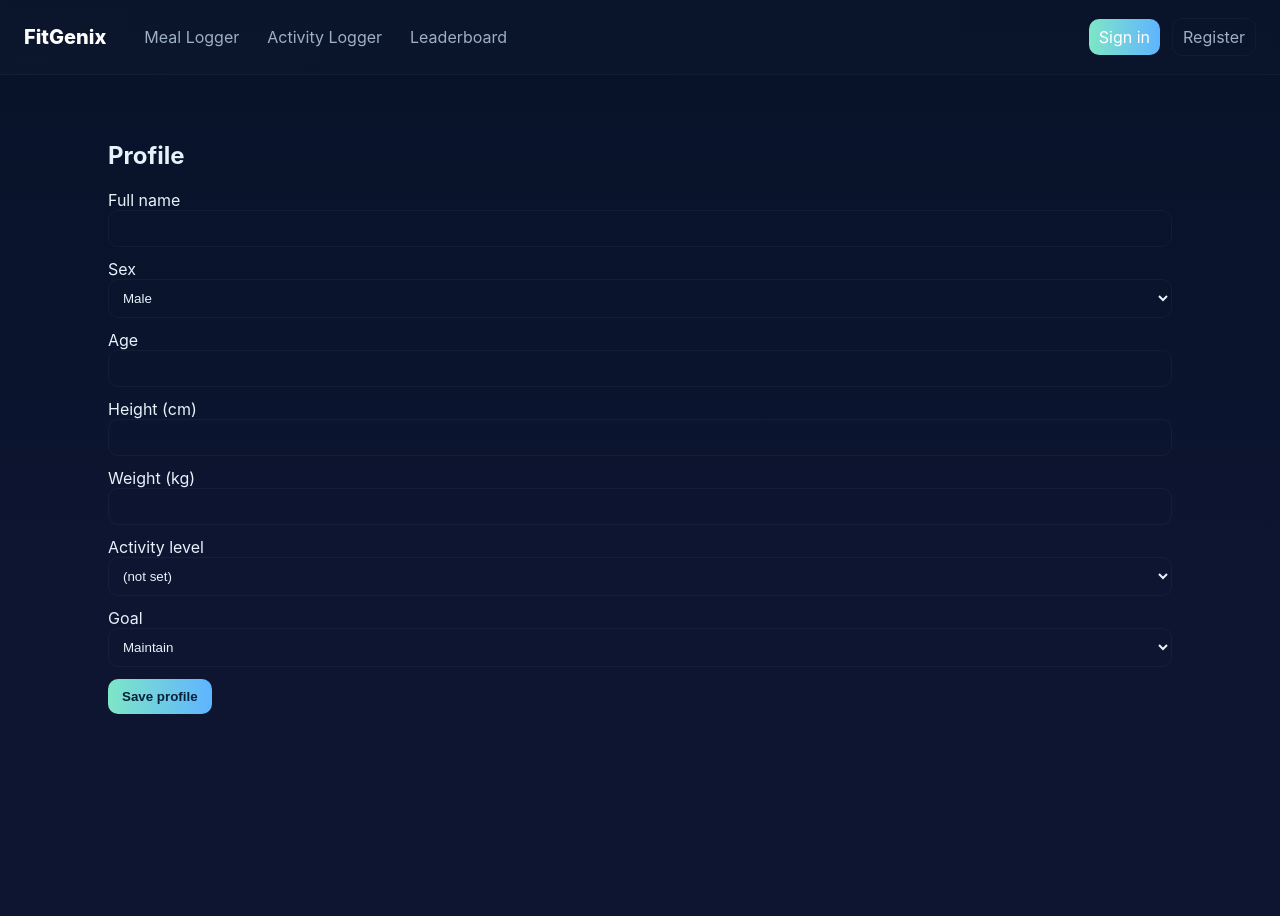
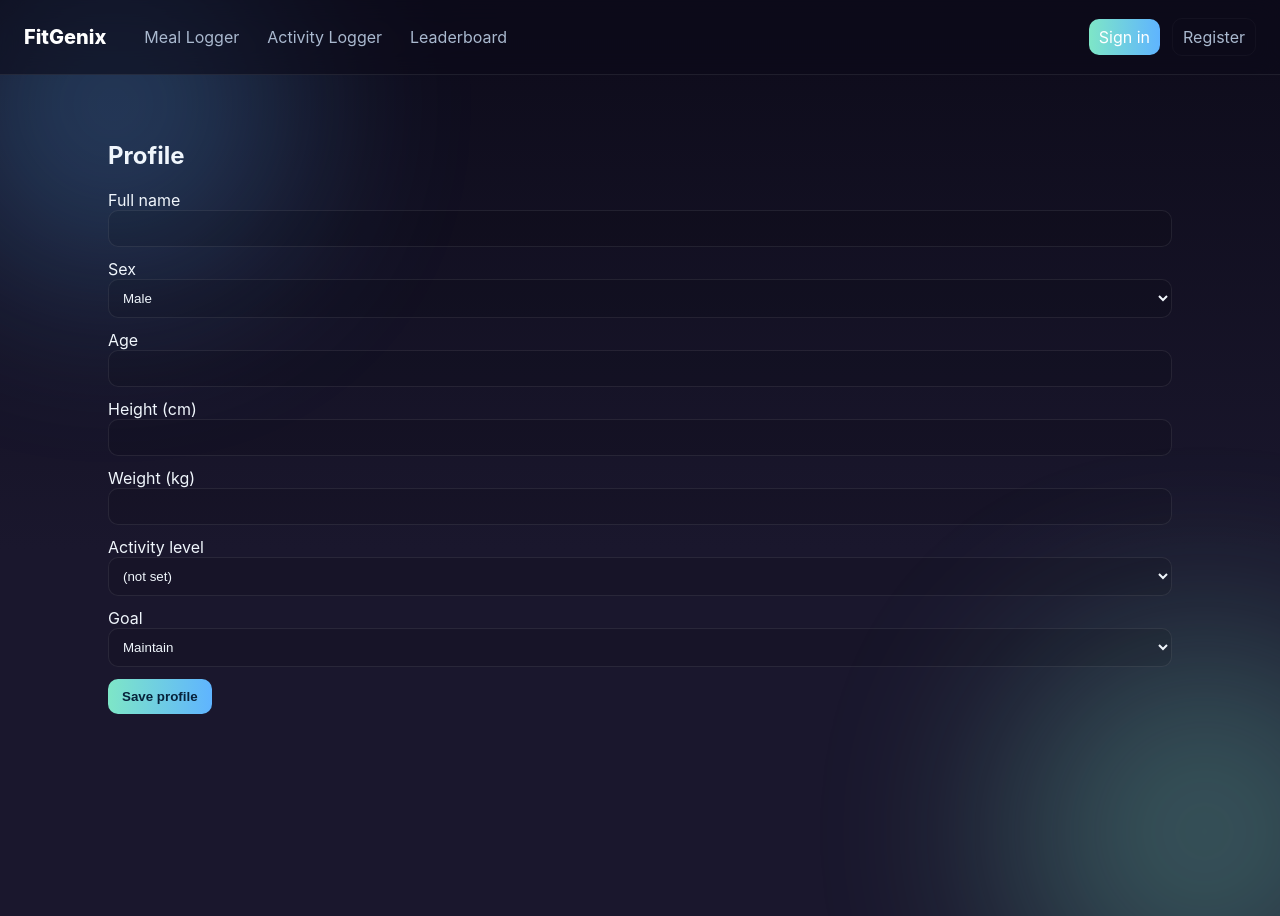
Before and after one commit to Saswat8879/FitGenix, a Flask app: page /profile/profile in a window 1280 px wide. Run offline with Flask 3, Linux system fonts and the light colour scheme; the visitor is signed in with stand-in values (Sample User, id 1).

Commit message:
Update site.css

```diff
--- a/app/static/css/site.css
+++ b/app/static/css/site.css
@@ -1,23 +1,72 @@
-/* app/static/css/site.css — refreshed color grading and polish */
+/* app/static/css/site.css — Refreshed with Glassmorphism UI */
 :root{
-  --bg-1: #071228;
-  --bg-2: #0d1530;
-  --panel: rgba(255,255,255,0.04);
-  --muted: #9fb0c4;
+  /* New Color Palette */
+  --bg-1: #0D0B1A;
+  --bg-2: #1A172D;
+  --panel: rgba(255, 255, 255, 0.04);
+  --muted: #aab9cf;
+  --text-color: #f0f6fc;
   --accent-start: #7ee6c7;
   --accent-end: #5fb4ff;
-  --glass: rgba(255,255,255,0.03);
+
+  /* Glass Effect Variables */
+  --glass-bg: rgba(26, 23, 45, 0.4); /* Semi-transparent card bg */
+  --glass-border: rgba(255, 255, 255, 0.08);
+  --glass-blur: 12px;
   --card-radius: 14px;
 }
 
 *{box-sizing:border-box}
-html,body{height:100%;margin:0}
+html,body{height:100%;margin:0;overflow-x:hidden;} /* Added overflow-x */
 body{
   font-family: Inter, ui-sans-serif, system-ui, -apple-system, "Segoe UI", Roboto, "Helvetica Neue", Arial;
-  background: linear-gradient(180deg,var(--bg-1) 0%, var(--bg-2) 60%);
-  color: #e7f2fb;
+  background: linear-gradient(180deg, var(--bg-1) 0%, var(--bg-2) 60%);
+  color: var(--text-color);
   -webkit-font-smoothing:antialiased;
+  position: relative; /* Needed for background orbs */
 }
+
+/* --- New Decorative Background Orbs --- */
+body::before,
+body::after {
+  content: '';
+  position: absolute;
+  z-index: -1;
+  filter: blur(100px);
+  opacity: 0.3;
+  border-radius: 50%;
+}
+
+/* Top-left orb */
+body::before {
+  width: 350px;
+  height: 350px;
+  background: var(--accent-end);
+  top: -100px;
+  left: -100px;
+  animation: floatOrb1 15s infinite ease-in-out;
+}
+
+/* Bottom-right orb */
+body::after {
+  width: 400px;
+  height: 400px;
+  background: var(--accent-start);
+  bottom: -150px;
+  right: -150px;
+  animation: floatOrb2 18s infinite ease-in-out;
+}
+
+@keyframes floatOrb1 {
+  0%, 100% { transform: translate(0, 0); }
+  50% { transform: translate(40px, 30px); }
+}
+@keyframes floatOrb2 {
+  0%, 100% { transform: translate(0, 0); }
+  50% { transform: translate(-30px, -40px); }
+}
+/* --- End Background Orbs --- */
+
 
 .container{max-width:1100px;margin:28px auto;padding:18px}
 
@@ -27,16 +76,26 @@ body{
   justify-content:space-between;
   gap:16px;
   padding:18px 24px;
-  background: linear-gradient(90deg, rgba(255,255,255,0.02), rgba(255,255,255,0.01));
-  border-bottom: 1px solid rgba(255,255,255,0.03);
+  /* Glass effect for header */
+  background: rgba(13, 11, 26, 0.6);
+  border-bottom: 1px solid var(--glass-border);
   position:sticky; top:0; z-index:40;
-  backdrop-filter: blur(6px);
+  backdrop-filter: blur(var(--glass-blur));
+  -webkit-backdrop-filter: blur(var(--glass-blur));
 }
 
 .brand{font-weight:800;font-size:20px;color:#fff;text-decoration:none}
 .main-nav{display:flex;gap:12px;margin-left:12px}
 .main-nav a{color:var(--muted);text-decoration:none;padding:8px;border-radius:10px;transition:all 180ms}
-.main-nav a:hover{color:#fff;background:linear-gradient(90deg,var(--accent-start),var(--accent-end));transform:translateY(-2px)}
+.main-nav a:hover,
+.main-nav a.active-link { /* You can add .active-link via JS if you want */
+  color:#fff;
+  background: linear-gradient(90deg, var(--accent-start), var(--accent-end));
+  -webkit-background-clip: text;
+  background-clip: text;
+  -webkit-text-fill-color: transparent;
+  transform: translateY(-2px);
+}
 
 .left{display:flex;align-items:center;gap:18px}
 .right{display:flex;align-items:center;gap:12px}
@@ -51,23 +110,60 @@ body{
 .auth-btn{padding:8px 10px;border-radius:10px;text-decoration:none;color:#fff;background:linear-gradient(90deg,var(--accent-start),var(--accent-end))}
 .auth-btn.ghost{background:transparent;border:1px solid rgba(255,255,255,0.03);color:var(--muted)}
 
-/* Cards */
-.card{background:linear-gradient(180deg, rgba(255,255,255,0.02), rgba(255,255,255,0.01));border-radius:var(--card-radius);padding:18px;color:inherit;box-shadow: 0 10px 40px rgba(2,6,23,0.6);border:1px solid rgba(255,255,255,0.03)}
+/* --- Glass Card Styles --- */
+.card{
+  background: var(--glass-bg);
+  border-radius: var(--card-radius);
+  padding: 18px;
+  color: inherit;
+  box-shadow: 0 10px 40px rgba(2, 6, 23, 0.4);
+  border: 1px solid var(--glass-border);
+  backdrop-filter: blur(var(--glass-blur));
+  -webkit-backdrop-filter: blur(var(--glass-blur));
+}
 .card.mini{padding:12px}
 .card.narrow{max-width:520px;margin:18px auto}
 .lead{color:var(--muted);margin:8px 0 16px 0}
 
 /* grid */
 .grid{display:grid;grid-template-columns:repeat(auto-fit,minmax(240px,1fr));gap:16px}
-.link-card{text-decoration:none;color:inherit;display:flex;flex-direction:column;justify-content:space-between;min-height:120px}
-.link-card:hover{transform:translateY(-6px);transition:all 220ms;box-shadow:0 18px 50px rgba(7,18,40,0.6)}
+.link-card{
+  text-decoration:none;
+  color:inherit;
+  display:flex;
+  flex-direction:column;
+  justify-content:space-between;
+  min-height:120px;
+  transition: all 220ms;
+}
+.link-card:hover{
+  transform:translateY(-6px);
+  box-shadow:0 18px 50px rgba(7,18,40,0.6);
+  border-color: rgba(255, 255, 255, 0.15);
+}
 
 /* forms & small types */
-.form-control{width:100%;padding:10px;border-radius:10px;border:1px solid rgba(255,255,255,0.04);background:transparent;color:inherit}
+.form-control{
+  width:100%;
+  padding:10px;
+  border-radius:10px;
+  border: 1px solid var(--glass-border);
+  background: rgba(0,0,0,0.1); /* Darker transparent input */
+  color: inherit;
+  transition: all 180ms;
+}
+.form-control:focus {
+  outline: none;
+  border-color: var(--accent-start);
+  box-shadow: 0 0 0 2px var(--accent-end);
+}
+
 .mb-2{margin-bottom:12px}
-.btn{display:inline-block;padding:10px 14px;border-radius:10px;border:0;cursor:pointer;text-decoration:none}
+.btn{display:inline-block;padding:10px 14px;border-radius:10px;border:0;cursor:pointer;text-decoration:none;transition: all 180ms;}
 .btn-primary{background:linear-gradient(90deg,var(--accent-start),var(--accent-end));color:#07213a;font-weight:700}
-.btn.ghost{background:transparent;border:1px solid rgba(255,255,255,0.04);color:var(--muted)}
+.btn-primary:hover { transform: scale(1.05); box-shadow: 0 4px 20px rgba(95, 180, 255, 0.2); }
+.btn.ghost{background:transparent;border:1px solid var(--glass-border);color:var(--muted)}
+.btn.ghost:hover { background: var(--panel); color: var(--text-color); }
 .large{padding:12px 18px;font-size:16px}
 
 /* flashes */
```
Also changed, not shown: other parts of app/static/css/site.css (+80 -1 lines).
